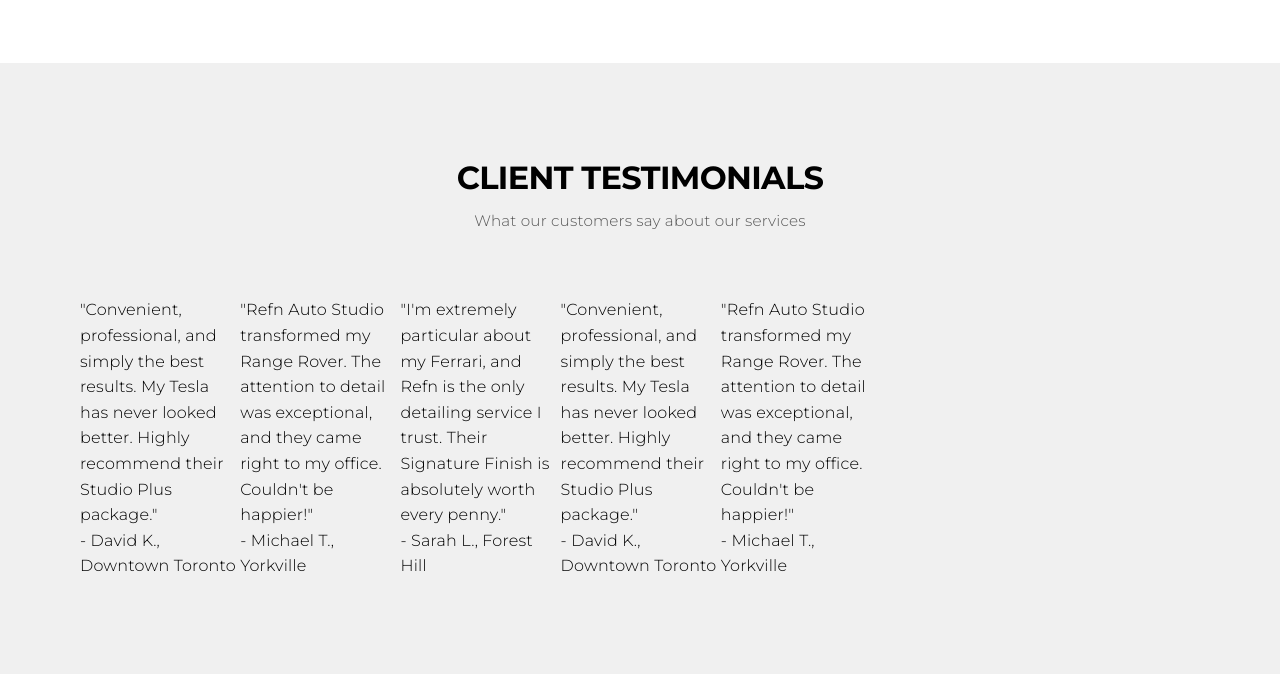
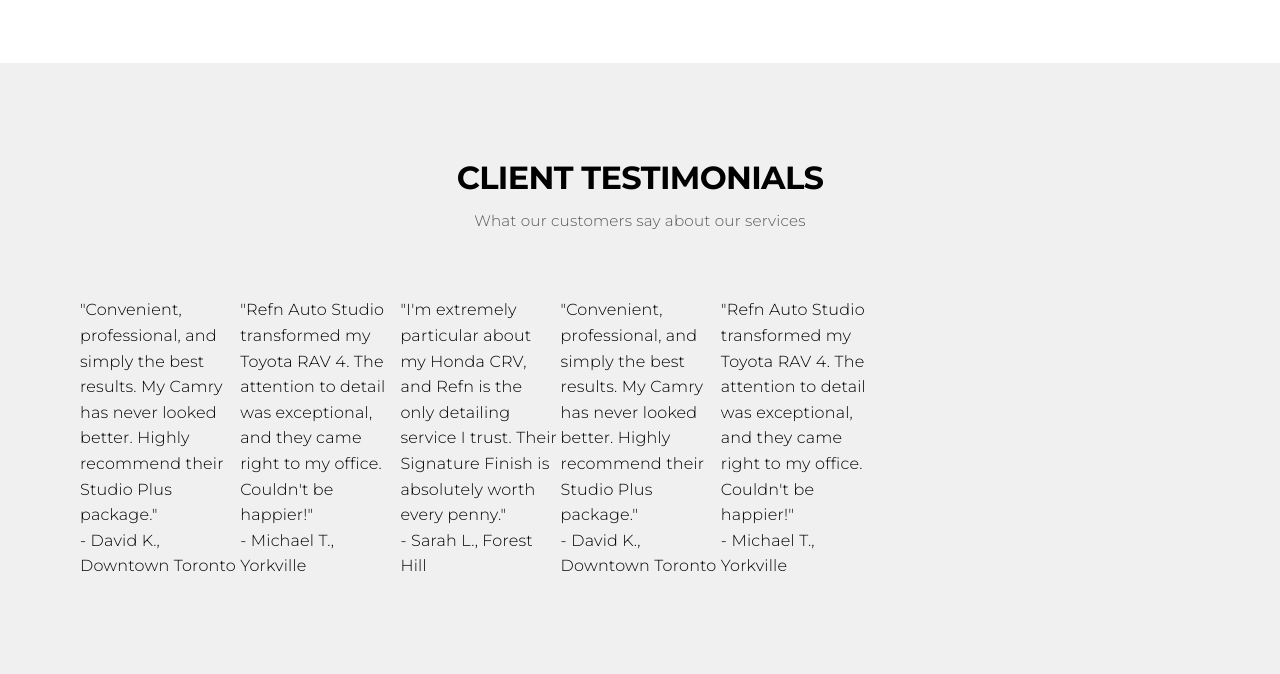
Before and after one commit to nashid7/refnautostudio, a Flask app: page /gallery in a window 1280 px wide. Shown: the part 1104-1778 px from the top of the page. Run offline with Flask 3, Linux system fonts and the light colour scheme.

Commit message:
Update gallery.html

```diff
--- a/templates/gallery.html
+++ b/templates/gallery.html
@@ -93,15 +93,15 @@
 
     <div class="testimonial-slider" data-aos="fade-up">
         <div class="testimonial">
-            <div class="quote">"Refn Auto Studio transformed my Range Rover. The attention to detail was exceptional, and they came right to my office. Couldn't be happier!"</div>
+            <div class="quote">"Refn Auto Studio transformed my Toyota RAV 4. The attention to detail was exceptional, and they came right to my office. Couldn't be happier!"</div>
             <div class="client">- Michael T., Yorkville</div>
         </div>
         <div class="testimonial">
-            <div class="quote">"I'm extremely particular about my Ferrari, and Refn is the only detailing service I trust. Their Signature Finish is absolutely worth every penny."</div>
+            <div class="quote">"I'm extremely particular about my Honda CRV, and Refn is the only detailing service I trust. Their Signature Finish is absolutely worth every penny."</div>
             <div class="client">- Sarah L., Forest Hill</div>
         </div>
         <div class="testimonial">
-            <div class="quote">"Convenient, professional, and simply the best results. My Tesla has never looked better. Highly recommend their Studio Plus package."</div>
+            <div class="quote">"Convenient, professional, and simply the best results. My Camry has never looked better. Highly recommend their Studio Plus package."</div>
             <div class="client">- David K., Downtown Toronto</div>
         </div>
     </div>
@@ -110,6 +110,6 @@
 <section class="cta-section">
     <h2 data-aos="fade-up">Ready to Transform Your Vehicle?</h2>
     <p data-aos="fade-up" data-aos-delay="100">Book your detailing service today</p>
-    <a href="https://refnautostudio.zohobookings.ca/#/luxcraft" class="btn btn-large" data-aos="fade-up" data-aos-delay="200" target="_blank">Book Now</a>
+    <a href="https://refnautostudio.setmore.com" class="btn btn-large" data-aos="fade-up" data-aos-delay="200" target="_blank">Book Now</a>
 </section>
 {% endblock %}
```
